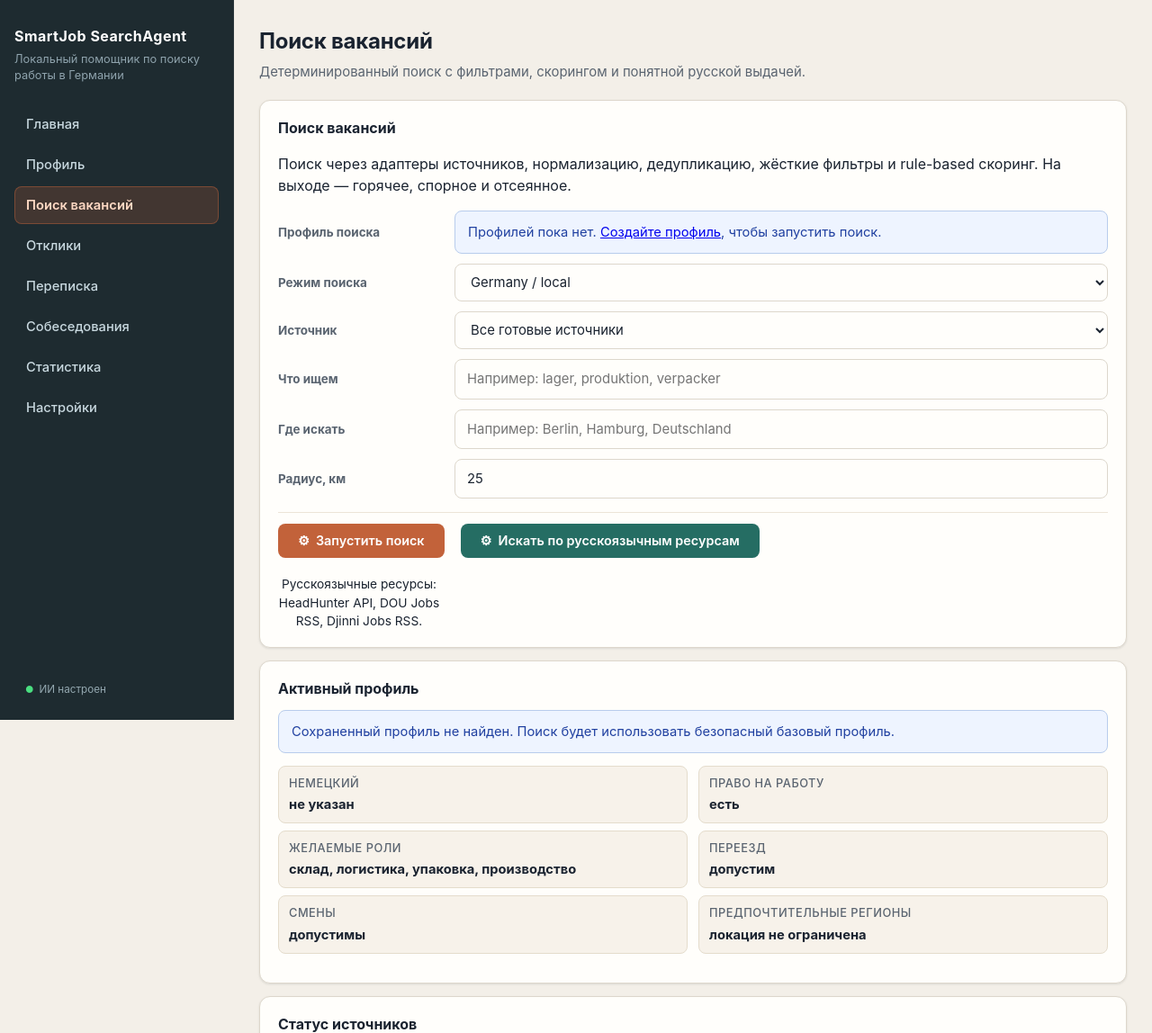
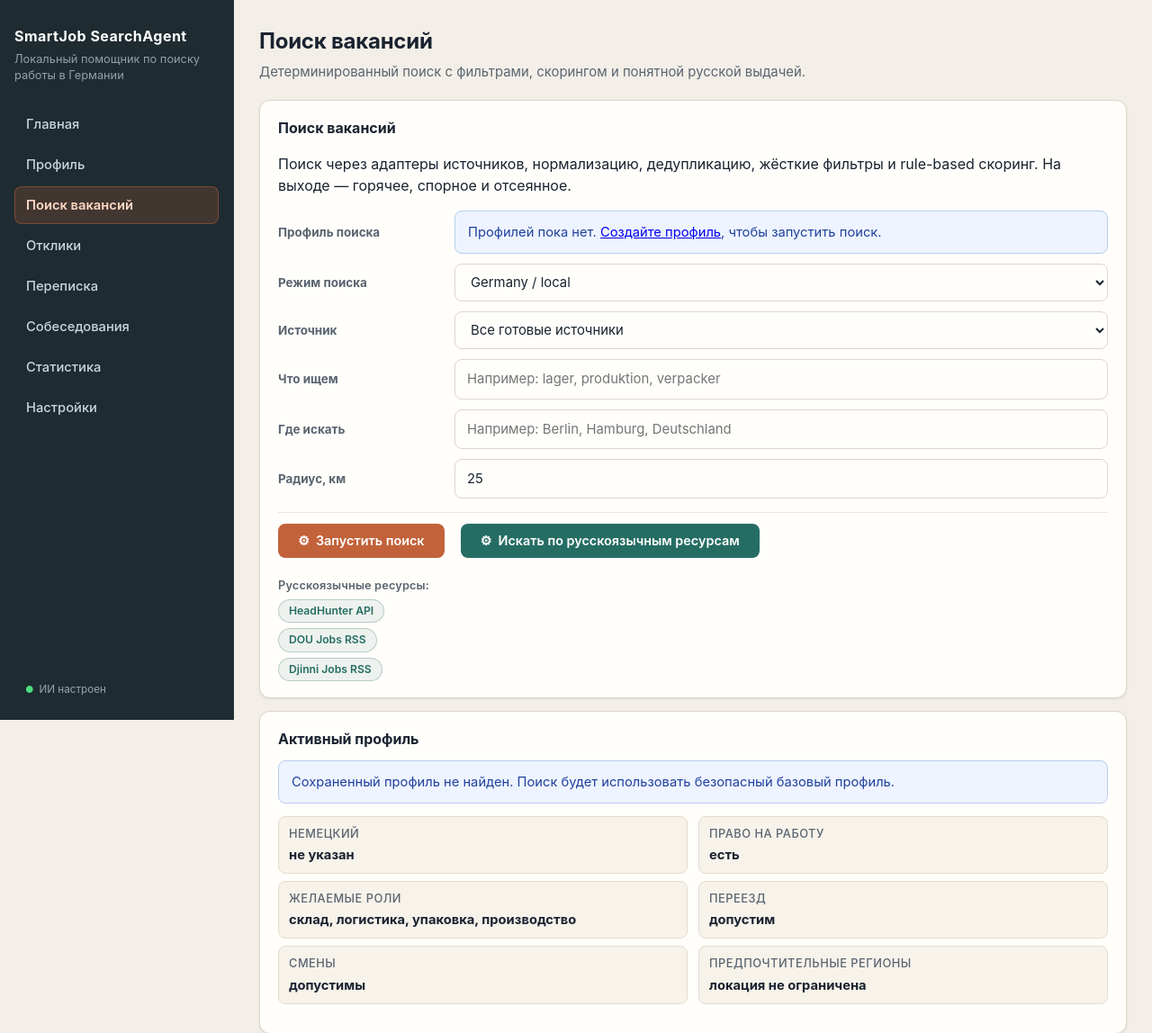
Before and after one commit to vanguar/SearchAgent, a FastAPI app: page /jobs in a window 1280 px wide. Shown: the top 1148 px of the page at 90% size. Run offline with FastAPI, Linux system fonts and the light colour scheme; some libraries are stand-ins or nearby versions.

Commit message:
style russian-sources note as label with source chips
Co-Authored-By: Claude Fable 5 <noreply@anthropic.com>

```diff
--- a/app/static/css/app.css
+++ b/app/static/css/app.css
@@ -617,10 +617,31 @@ body {
 }
 
 .source-scope-note {
-  margin: 8px 0 0;
-  color: var(--muted);
-  font-size: 0.86rem;
-  text-align: center;
+  margin: 10px 0 0;
+  display: flex;
+  flex-wrap: wrap;
+  align-items: center;
+  gap: 6px 8px;
+  color: var(--text-soft);
+  font-size: 0.8rem;
+}
+
+.source-scope-note__label {
+  font-weight: 600;
+  letter-spacing: 0.01em;
+}
+
+/* Бирюзовая гамма — перекликается с кнопкой русскоязычного поиска */
+.source-chip {
+  display: inline-block;
+  padding: 3px 11px;
+  border-radius: 999px;
+  background: rgba(37, 109, 99, 0.08);
+  border: 1px solid rgba(37, 109, 99, 0.28);
+  color: #256d63;
+  font-size: 0.76rem;
+  font-weight: 600;
+  white-space: nowrap;
 }
 
 .search-btn:active:not(:disabled) {
--- a/app/templates/base.html
+++ b/app/templates/base.html
@@ -4,7 +4,7 @@
     <meta charset="utf-8" />
     <meta name="viewport" content="width=device-width, initial-scale=1" />
     <title>{% block title %}{{ page_title }} · {{ app_title }}{% endblock %}</title>
-    <link rel="stylesheet" href="{{ url_for('static', path='css/app.css') }}?v=sticky-sidebar-20260718" />
+    <link rel="stylesheet" href="{{ url_for('static', path='css/app.css') }}?v=source-chips-20260718" />
     <script defer src="{{ url_for('static', path='js/app.js') }}?v=query-tabs-20260521"></script>
     <script defer src="https://unpkg.com/htmx.org@1.9.12"></script>
   </head>
--- a/app/templates/pages/jobs.html
+++ b/app/templates/pages/jobs.html
@@ -101,7 +101,10 @@
       </button>
     </div>
     <p class="source-scope-note">
-      Русскоязычные ресурсы: HeadHunter API, DOU Jobs RSS, Djinni Jobs RSS.
+      <span class="source-scope-note__label">Русскоязычные ресурсы:</span>
+      <span class="source-chip">HeadHunter API</span>
+      <span class="source-chip">DOU Jobs RSS</span>
+      <span class="source-chip">Djinni Jobs RSS</span>
     </p>
   </form>
 
```
